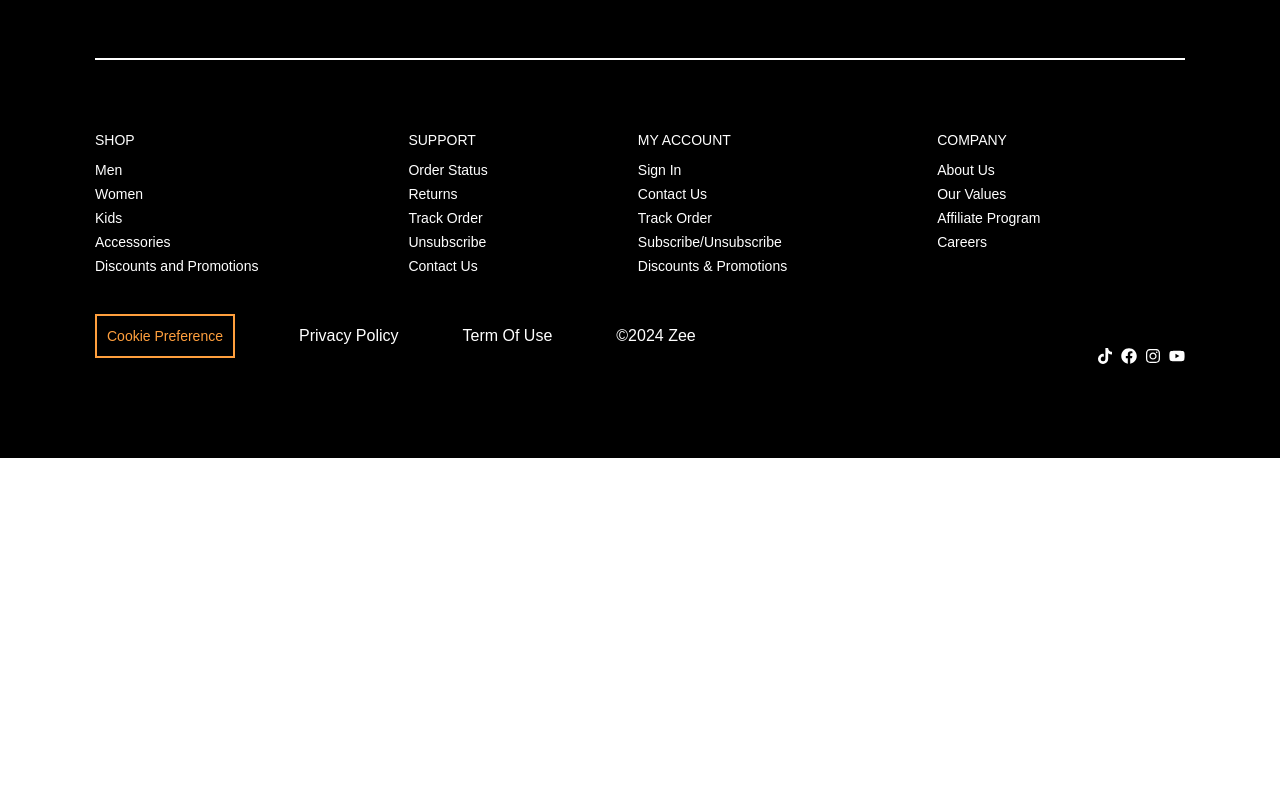
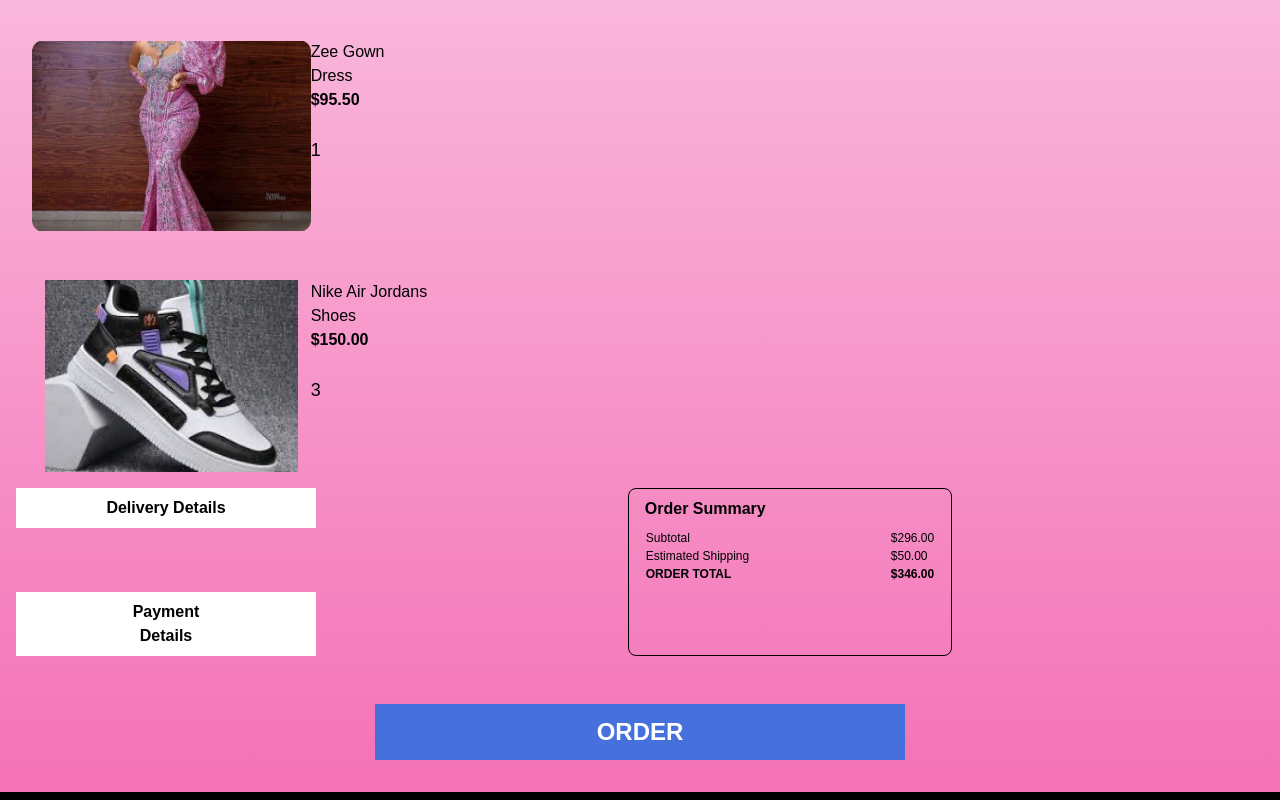
Before and after one commit to okikijesutech/HngProject2, a React (Vite) app: page /checkout in a window 1280 px wide. Shown: the part 440-1240 px from the top of the page. Before the commit the page ends 898 px from the top, so only its background shows below. Built offline with nearby package versions, Linux system fonts and the light colour scheme; a web font is replaced by a local one.

Commit message:
Checkout page

```diff
--- /dev/null
+++ b/src/components/OrderSummary.jsx
@@ -0,0 +1,25 @@
+import React from "react";
+
+const OrderSummary = () => {
+  return (
+    <div className='border border-black rounded-lg px-4 py-2 mx-auto w-[340px] md:w-auto'>
+      <h3 className='text-base font-medium md:font-bold mb-2'>Order Summary</h3>
+      <table className='mx-0 md:mx-auto'>
+        <tr className='text-xs font-normal mb-1'>
+          <td className='pr-[200px]'>Subtotal</td>
+          <td>$296.00</td>
+        </tr>
+        <tr className='text-xs font-normal mb-2'>
+          <td>Estimated Shipping</td>
+          <td>$50.00</td>
+        </tr>
+        <tr className='font-bold text-xs'>
+          <td>ORDER TOTAL</td>
+          <td>$346.00</td>
+        </tr>
+      </table>
+    </div>
+  );
+};
+
+export default OrderSummary;
--- /dev/null
+++ b/src/container/CheckoutListing.jsx
@@ -0,0 +1,54 @@
+import React from "react";
+import item1 from "../assets/item1.png";
+import item3 from "../assets/item3.png";
+import item6 from "../assets/ZeeG.png";
+
+const cartItems = [
+  {
+    name: "Original Kids' Fits",
+    category: "Jacket",
+    Price: "$50.50",
+    unit: "3",
+    img: item1,
+  },
+  {
+    name: "Zee Gown",
+    category: "Dress",
+    Price: "$95.50",
+    unit: "1",
+    img: item6,
+  },
+  {
+    name: "Nike Air Jordans",
+    category: "Shoes",
+    Price: "$150.00",
+    unit: "3",
+    img: item3,
+  },
+];
+
+const CheckoutListing = () => {
+  return (
+    <div className='flex flex-col gap-4 '>
+      {cartItems.map((item) => (
+        <div key={item.id} className='w-[450px] p-4 flex'>
+          <div className='w-[300px]'>
+            <img
+              src={item.img}
+              alt={item.name}
+              className='w-full h-48 object-contain rounded-xl'
+            />
+          </div>
+          <div className='w-[150px] font-normal text-base '>
+            <p>{item.name}</p>
+            <p>{item.category}</p>
+            <p className='font-bold'>{item.Price}</p>
+            <p className='text-lg mt-6'>{item.unit}</p>
+          </div>
+        </div>
+      ))}
+    </div>
+  );
+};
+
+export default CheckoutListing;
--- a/src/pages/Cart.jsx
+++ b/src/pages/Cart.jsx
@@ -14,6 +14,7 @@ import item5 from "../assets/item5.png";
 import item6 from "../assets/ZeeG.png";
 import coporate from "../assets/corporate.png";
 import "./cart.css";
+import OrderSummary from "../components/OrderSummary";
 
 const images = [item1, item2, item3];
 
@@ -215,25 +216,7 @@ const Cart = () => {
               }}
             />
           </div>
-          <div className='border border-black rounded-lg px-4 py-2 mx-auto w-[340px] md:w-auto'>
-            <h3 className='text-base font-medium md:font-bold mb-2'>
-              Order Summary
-            </h3>
-            <table className='mx-0 md:mx-auto'>
-              <tr className='text-xs font-normal mb-1'>
-                <td className='pr-[200px]'>Subtotal</td>
-                <td>$296.00</td>
-              </tr>
-              <tr className='text-xs font-normal mb-2'>
-                <td>Estimated Shipping</td>
-                <td>$50.00</td>
-              </tr>
-              <tr className='font-bold text-xs'>
-                <td>ORDER TOTAL</td>
-                <td>$346.00</td>
-              </tr>
-            </table>
-          </div>
+          <OrderSummary />
           <button className='bg-gray-600 text-white px-4 py-2 mx-auto w-[300px] mt-2'>
             <Link to='/checkout'>CHECK OUT</Link>
           </button>
--- a/src/pages/CheckOut.jsx
+++ b/src/pages/CheckOut.jsx
@@ -1,7 +1,29 @@
 import React from "react";
+import CheckoutListing from "../container/CheckoutListing";
+import OrderSummary from "../components/OrderSummary";
 
 const CheckOut = () => {
-  return <div>CheckOut</div>;
+  return (
+    <div className='bg-gradient-to-b from-pink-200 to-pink-400 px-4 pt-16'>
+      <CheckoutListing />
+      <div className='flex flex-col-reverse md:flex-col-reverse lg:flex-row'>
+        <div className='flex flex-col md:flex-row lg:flex-col mt-16 lg:mt-0 text-base font-bold'>
+          <button className='bg-[white] px-4 py-2 mx-auto w-[175px] md:w-[300px]'>
+            Delivery Details
+          </button>
+          <button className='bg-[white] px-4 py-2 mx-auto w-[175px] md:w-[300px] mt-16'>
+            Payment <span className='hidden md:block'>Details</span>
+          </button>
+        </div>
+        <OrderSummary />
+      </div>
+      <div className='flex items-center mt-48 md:mt-52 lg:mt-12 pb-16 md:pb-12 lg:pb-8'>
+        <button className='bg-[#4670DC] text-white px-4 py-3 mx-auto w-[300px] md:w-[530px] text-base md:text-xl lg:text-2xl font-bold  '>
+          ORDER
+        </button>
+      </div>
+    </div>
+  );
 };
 
 export default CheckOut;
```
